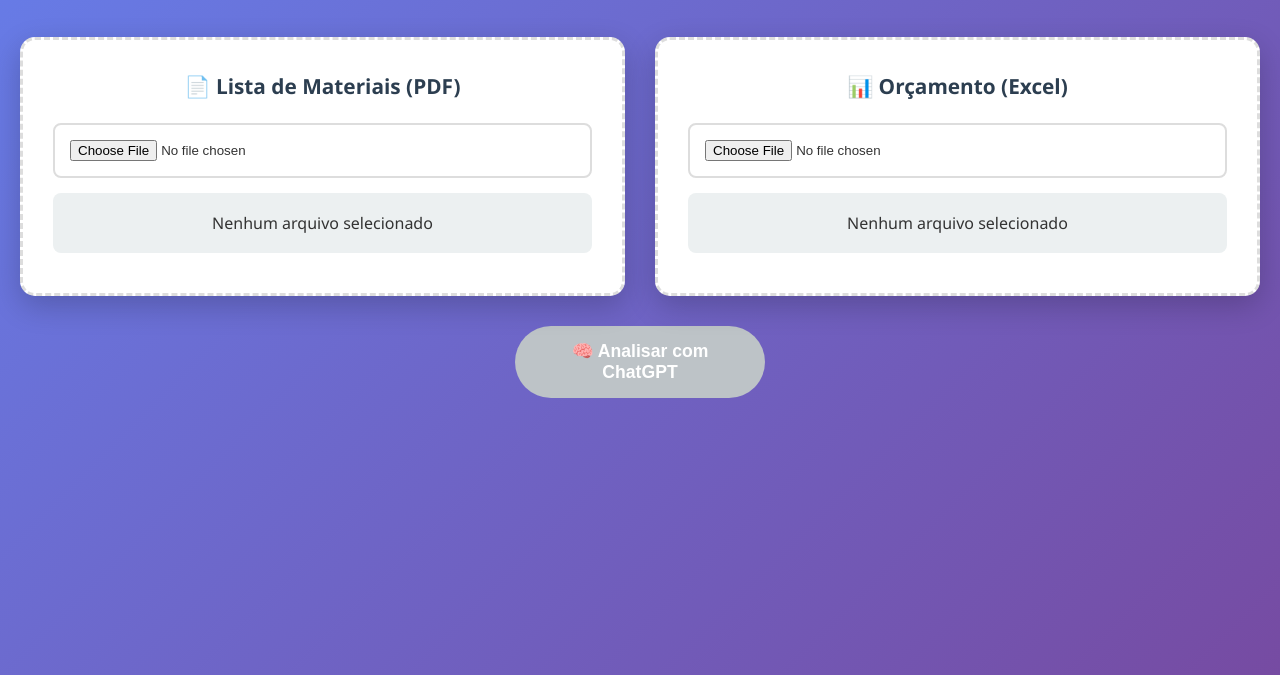
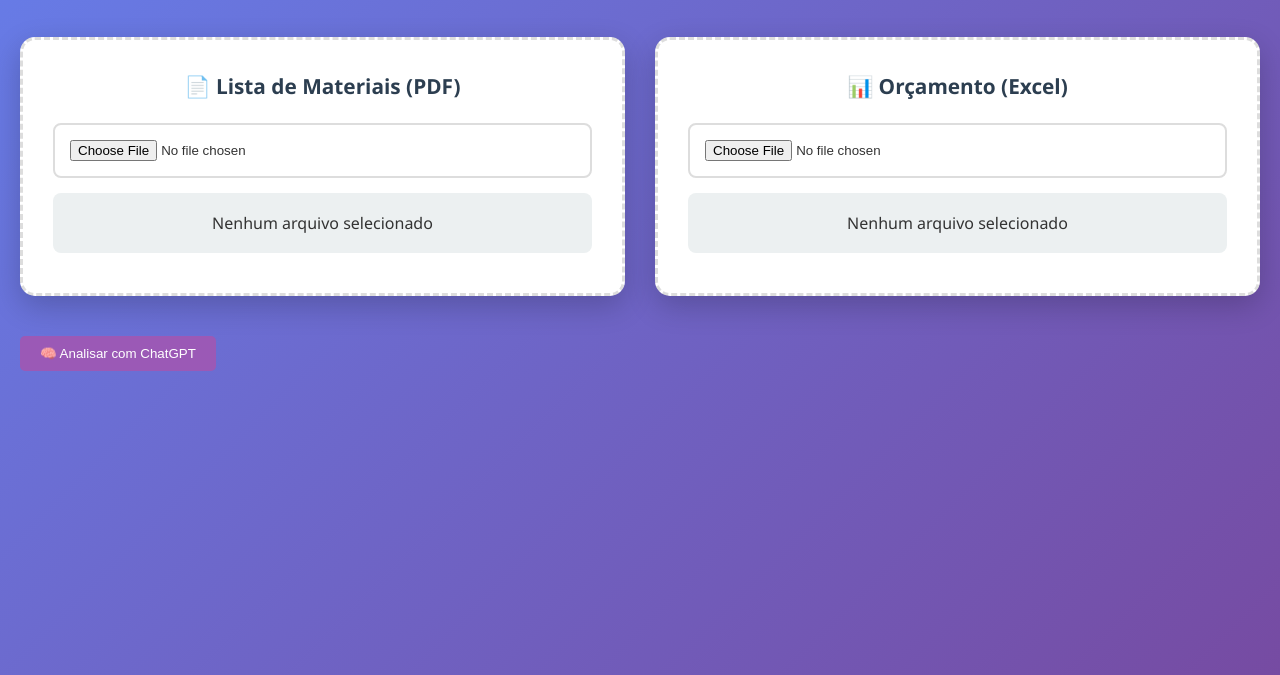
Before and after one commit to rodioegiufao/comparador-orc-pdf, a plain HTML site: page index.html in a window 1280 px wide. Shown: the part 125-800 px from the top of the page. Drawn offline with Linux system fonts and the light colour scheme; a script that the page names is missing.

Commit message:
Update index.html

```diff
--- a/index.html
+++ b/index.html
@@ -31,17 +31,19 @@
             </div>
         </div>
 
-        <button id="analyzeBtn" class="compare-btn" disabled>
-            🧠 Analisar com ChatGPT
-        </button>
+        <div class="analysis-controls">
+            <button id="analyzeBtn" class="analyze-btn" disabled>
+                🧠 Analisar com ChatGPT
+            </button>
+        </div>
 
         <div class="results-section" id="resultsSection" style="display: none;">
-            <!-- Resultados serão inseridos aqui dinamicamente -->
+            <!-- Resultados serão inseridos aqui -->
         </div>
 
         <div class="loading" id="loading" style="display: none;">
             <div class="spinner"></div>
-            <p>Processando com IA...</p>
+            <p>Processando...</p>
         </div>
     </div>
 
```
